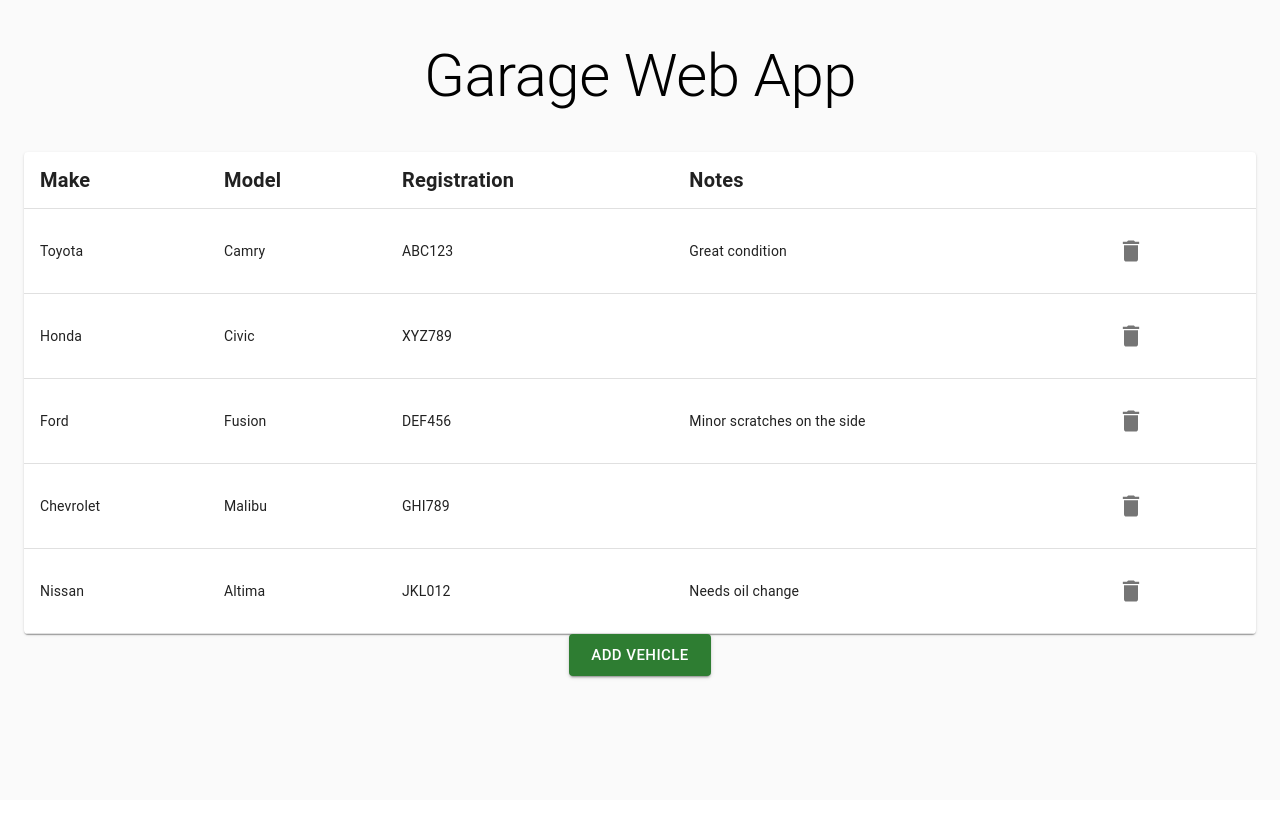
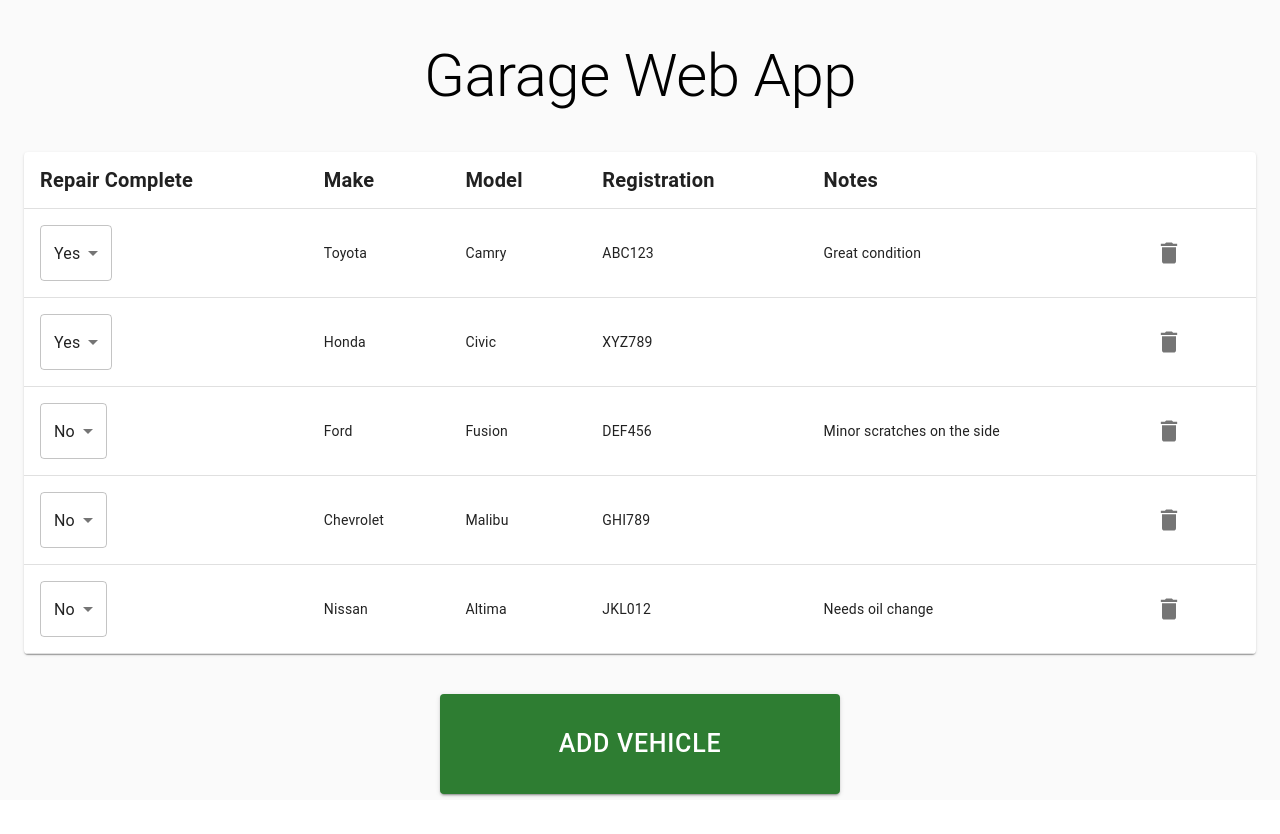
Before and after one commit to SBaldwin-Git/garage-web-app, a React (Create React App) app: page / in a window 1280 px wide. Before the commit the page ends 800 px from the top, so only its background shows below. Built offline with nearby package versions, Linux system fonts and the light colour scheme.

Commit message:
Added drop down selector for repair status

```diff
--- a/src/Components/App/App.js
+++ b/src/Components/App/App.js
@@ -7,7 +7,9 @@
 
 function App() {
   class Vehicle {
-    constructor(make, model, registration, notes) {
+    constructor(repaired, make, model, registration, notes)
+    {
+      this.repaired = repaired;
       this.make = make;
       this.model = model;
       this.registration = registration;
@@ -15,16 +17,19 @@
     }
   }
 
-  const vehicleArray = [
-    new Vehicle("Toyota", "Camry", "ABC123", "Great condition"),
-    new Vehicle("Honda", "Civic", "XYZ789", ""),
-    new Vehicle("Ford", "Fusion", "DEF456", "Minor scratches on the side"),
-    new Vehicle("Chevrolet", "Malibu", "GHI789", ""),
-    new Vehicle("Nissan", "Altima", "JKL012", "Needs oil change"),
-  ];
+const vehicleArray = [
+  new Vehicle(true, "Toyota", "Camry", "ABC123", "Great condition"),
+  new Vehicle(true, "Honda", "Civic", "XYZ789", ""),
+  new Vehicle(false, "Ford", "Fusion", "DEF456", "Minor scratches on the side"),
+  new Vehicle(false, "Chevrolet", "Malibu", "GHI789", ""),
+  new Vehicle(false, "Nissan", "Altima", "JKL012", "Needs oil change"),
+];
 
-  const [vehicles, setVehicles] = useState(vehicleArray);
+
+  const [vehicles, setVehicles] = useState([...vehicleArray]);
   const [inputValue, setInputValue] = useState("");
+
+  console.log(vehicleArray)
 
   return (
     <div className="App">
--- a/src/Components/Buttons/AddButton.js
+++ b/src/Components/Buttons/AddButton.js
@@ -1,9 +1,13 @@
 import React from 'react'
-import Button from '@mui/material/Button'
+import Button from '@mui/material/Button';
 
 function AddButton() {
   return (
-    <Button variant="contained" size="large" color="success">
+    <Button
+      variant="contained"
+      color="success"
+      sx={{ m: 5, height: 100, width: 400, fontSize: 25 }}
+    >
       Add Vehicle
     </Button>
   );
--- a/src/Components/Vehicle/Vehicle.js
+++ b/src/Components/Vehicle/Vehicle.js
@@ -5,6 +5,7 @@
 function Vehicle({vehicle}) {
   return (
     <TableRow>
+      <TableCell>{vehicle.repaired ? "Yes" : "No"}</TableCell>
       <TableCell>{vehicle.make}</TableCell>
       <TableCell>{vehicle.model}</TableCell>
       <TableCell>{vehicle.registration}</TableCell>
--- a/src/Components/VehicleList/VehicleList.js
+++ b/src/Components/VehicleList/VehicleList.js
@@ -7,6 +7,8 @@
 import TableRow from "@mui/material/TableRow";
 import Paper from "@mui/material/Paper";
 import DeleteButton from "../Buttons/DeleteButton";
+import Select from "@mui/material/Select";
+import MenuItem from "@mui/material/MenuItem";
 
 function VehicleList({ vehicles }) {
   return (
@@ -14,6 +16,9 @@
       <Table aria-label="sticky table">
         <TableHead>
           <TableRow>
+            <TableCell sx={{ fontWeight: "bold", fontSize: 20 }}>
+              Repair Complete
+            </TableCell>
             <TableCell sx={{ fontWeight: "bold", fontSize: 20 }}>
               Make
             </TableCell>
@@ -34,6 +39,18 @@
         <TableBody>
           {vehicles.map((vehicle) => (
             <TableRow key={vehicle.registration}>
+              <TableCell>
+                <Select
+                  value={vehicle.repaired ? true : false}
+                  labelId="repaired"
+                  id="repaired"
+                  displayEmpty
+                  inputProps={{ "aria-label": "Without label" }}
+                >
+                  <MenuItem value={true}>Yes</MenuItem>
+                  <MenuItem value={false}>No</MenuItem>
+                </Select>
+              </TableCell>
               <TableCell>{vehicle.make}</TableCell>
               <TableCell>{vehicle.model}</TableCell>
               <TableCell>{vehicle.registration}</TableCell>
```
